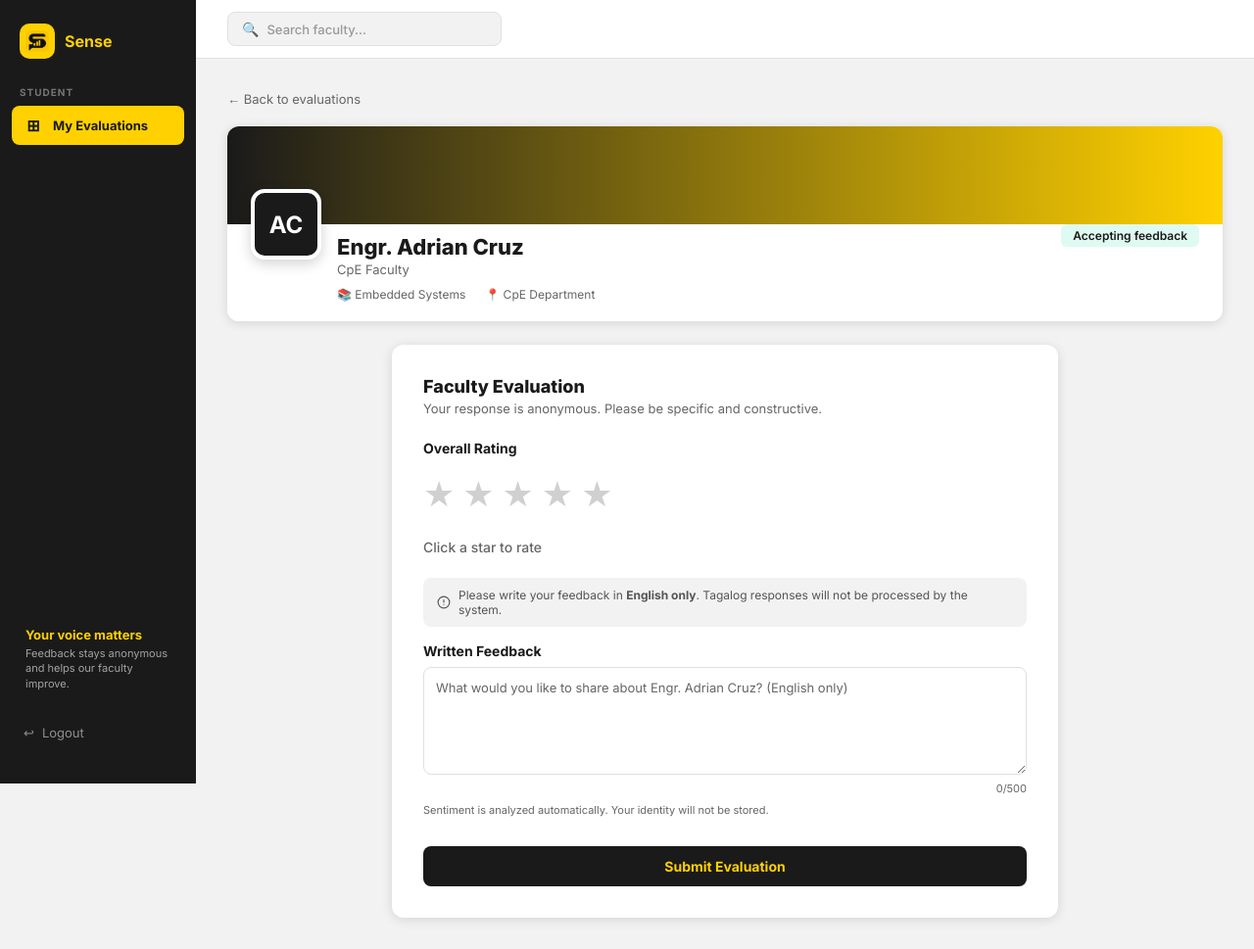
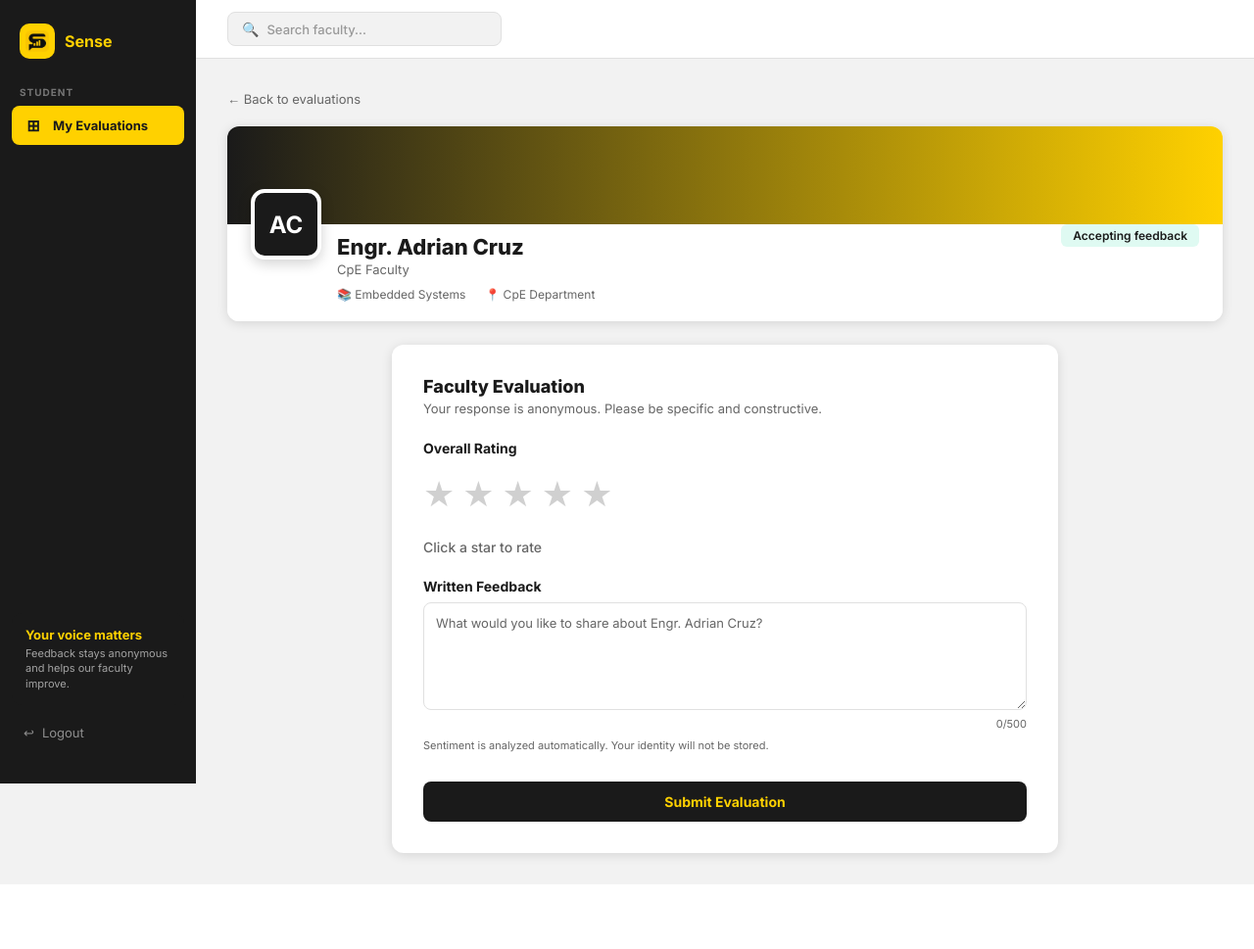
Before and after one commit to jeydiislabon/SENSE-UI-test, a Flask app: page /student/evaluate/1 in a window 1280 px wide. Shown: the whole page at 98% size. After the commit the page ends 903 px from the top, so only its background shows below. Run offline with Flask 3, Linux system fonts and the light colour scheme; the visitor is signed in with stand-in values (Sample User, id 1).

Commit message:
fix: remove english only note and placeholder text

```diff
--- a/templates/evaluate.html
+++ b/templates/evaluate.html
@@ -198,15 +198,6 @@
             </div>
             <div class="rating-label" id="ratingLabel">Click a star to rate</div>
 
-            <!-- English note -->
-            <div class="english-note">
-              <svg width="14" height="14" viewBox="0 0 24 24" fill="none" style="flex-shrink:0;">
-                <circle cx="12" cy="12" r="10" stroke="currentColor" stroke-width="2"/>
-                <path d="M12 8v4M12 16h.01" stroke="currentColor" stroke-width="2" stroke-linecap="round"/>
-              </svg>
-              <span>Please write your feedback in <strong>English only</strong>. Tagalog responses will not be processed by the system.</span>
-            </div>
-
             <!-- Warnings -->
             <div class="lang-warning" id="langWarning">
               <span class="lang-warning-icon">
@@ -226,7 +217,7 @@
             <textarea
               class="feedback-textarea"
               id="feedbackText"
-              placeholder="What would you like to share about {{ member.name }}? (English only)"
+              placeholder="What would you like to share about {{ member.name }}?"
               maxlength="500"
               oninput="onTextInput()"
               {% if not member.accepting %}disabled{% endif %}
```
